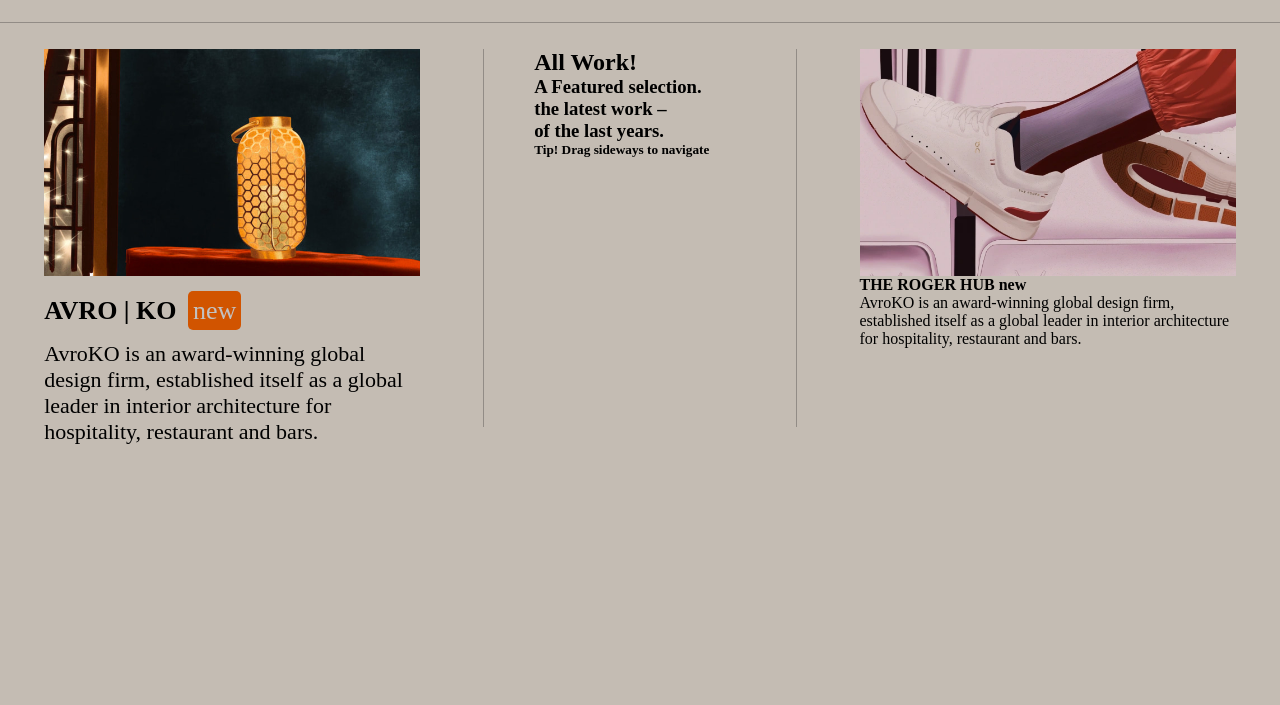
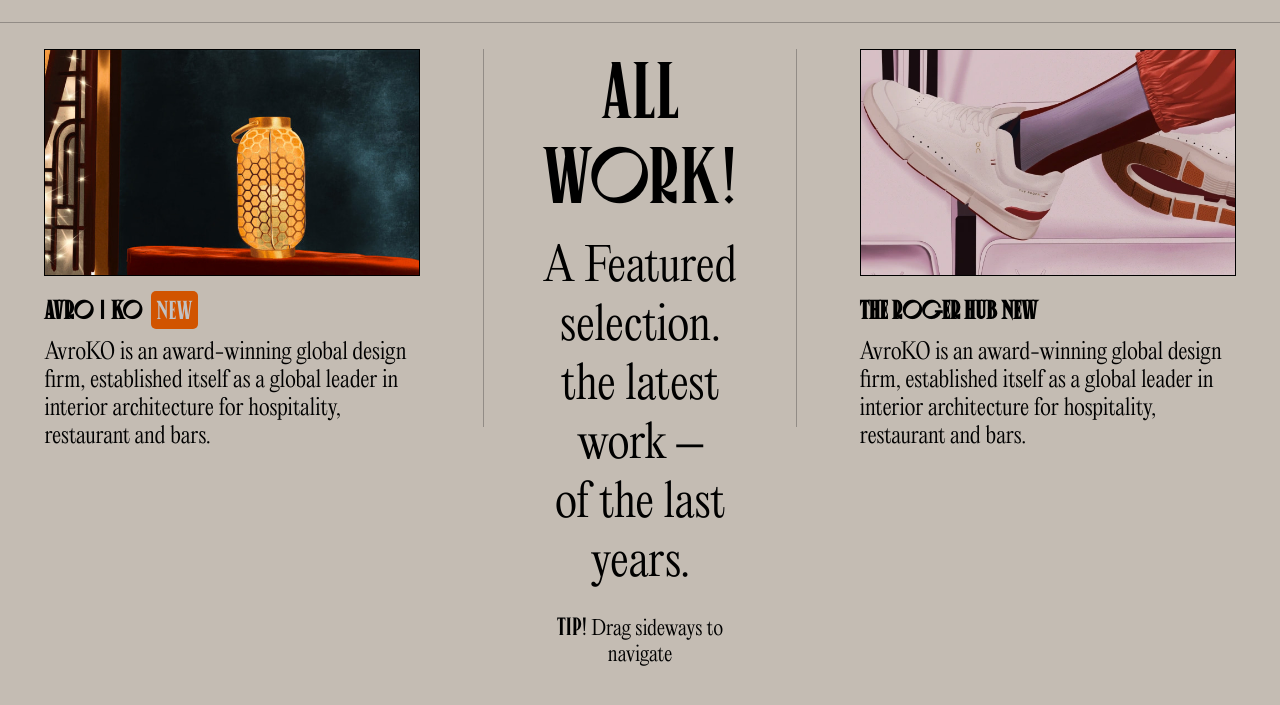
Before and after one commit to theenamulhaque/miranda, a plain HTML site: page index.html in a window 1280 px wide. Shown: the part 77-782 px from the top of the page. Drawn offline with Linux system fonts and the light colour scheme.

Commit message:
banner done

```diff
--- a/css/style.css
+++ b/css/style.css
@@ -1,3 +1,13 @@
+@font-face {
+      font-family: canopee;
+      src: url(../font/canopee.ttf);
+}
+
+@font-face {
+      font-family: editorialNew-light;
+      src: url(../font/editorialNew-light.ttf);
+}
+
 *{
       padding: 0;
       margin: 0;
@@ -49,6 +59,8 @@ html, body{
       padding: 2% 1%;
 }
 
+/* elem1 ------------------ */
+
 #elem1{
       width: 30%;
       height: 100%;
@@ -57,12 +69,12 @@ html, body{
 #elem1 h4{
       font-size: 26px;
       font-weight: 600;
-      font-family: canopee;
+      font-family: "canopee";
       padding: 20px 0 15px 0;
 }
 
 #elem1 p{
-      font-family: Editorial New;
+      font-family: "editorialNew-light";
       font-size: 22px;
 }
 
@@ -81,13 +93,44 @@ html, body{
       overflow: hidden;
 }
 
+/* elem2--------------- */
+
 #elem2{
       width: 25%;
       height: 100%;
       border-right: 1px solid rgba(0, 0, 0, 0.253);
       border-left: 1px solid rgba(0, 0, 0, 0.253);
       padding: 0 50px;
+      text-align: center;
 }
+
+#elem2 h2{
+      font-size: 80px;
+      font-family: "canopee";
+      font-weight: 400;
+}
+
+#elem2 h3{
+      font-size: 45px;
+      font-family: "editorialNew-light";
+      font-weight: 400;
+      margin-top: 20px;
+}
+
+#elem2 h5{
+      font-size: 20px;
+      font-family: "editorialNew-light";
+      font-weight: 400;
+      margin-top: 20px;
+}
+
+#elem2 h5 span {
+      font-family: "canopee";
+      font-weight: 500;
+      font-size: 25px;
+}
+
+/* elem3 -------------------- */
 
 #elem3{
       width: 30%;
@@ -105,8 +148,21 @@ html, body{
       height: 100%;
       object-fit: cover;
       transition: all ease-in-out 0.5s;
+      border: 1px solid black;
 }
 
 #image-div:hover img{
       scale: 1.1;
 }
+
+#elem3 h4{
+      font-size: 26px;
+      font-weight: 600;
+      font-family: "canopee";
+      padding: 20px 0 15px 0;
+}
+
+#elem3 p{
+      font-family: "editorialNew-light";
+      font-size: 22px;
+}
--- a/index.html
+++ b/index.html
@@ -31,7 +31,7 @@
                  <div id="elem2">
                         <h2>All Work!</h2>
                         <h3>A Featured selection. <br> the latest work – <br> of the last years.</h3>
-                        <h5> <span>Tip!</span> Drag sideways to navigate</h5>
+                        <h5> <span>TIP!</span> Drag sideways to navigate</h5>
                  </div>
                  <div id="elem3">
                   <div id="image-div">
```
Also changed, not shown: font/canopee.ttf (added), font/editorialNew-light.ttf (added).
